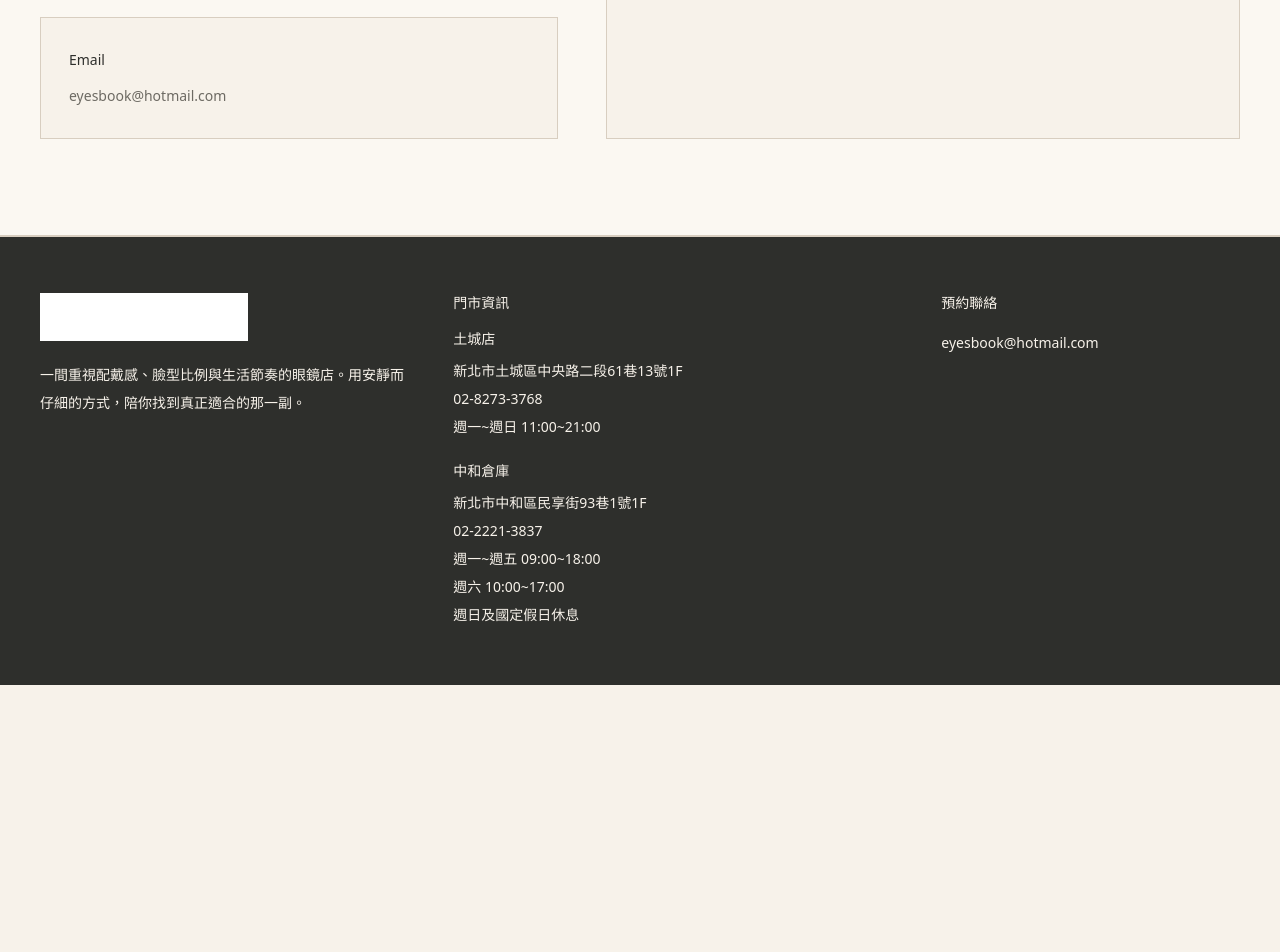
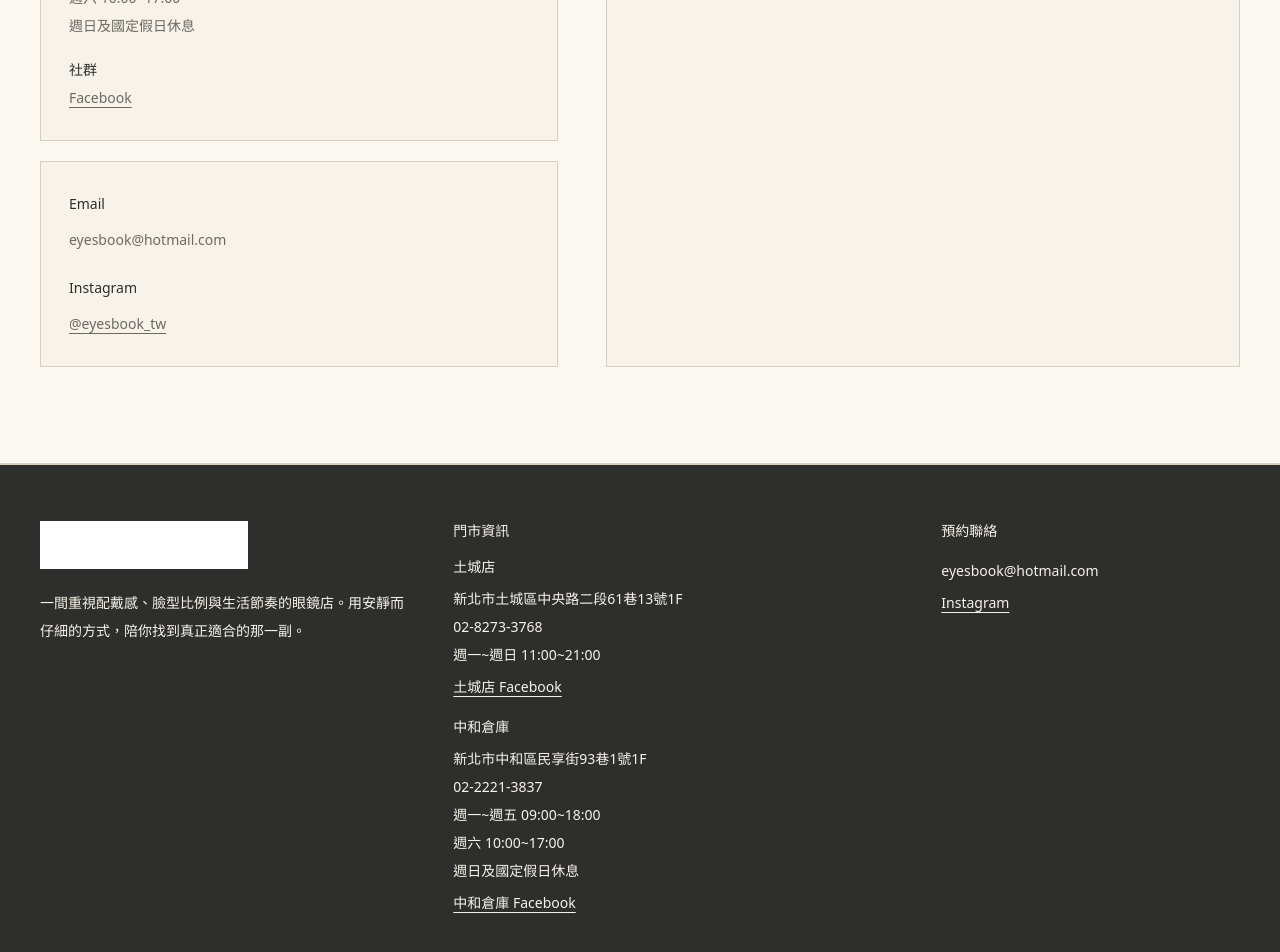
Before and after one commit to eyesbook/eyesbook, a Next.js app: page /contact in a window 1280 px wide. Shown: the part 1321-2273 px from the top of the page. Before the commit the page ends 2006 px from the top, so only its background shows below. Built offline with nearby package versions, Linux system fonts and the light colour scheme.

Commit message:
Add social media links

```diff
--- a/app/contact/page.tsx
+++ b/app/contact/page.tsx
@@ -7,13 +7,15 @@ const locations = [
     name: "土城店",
     phone: "02-8273-3768",
     address: "新北市土城區中央路二段61巷13號1F",
-    hours: ["週一~週日 11:00~21:00"]
+    hours: ["週一~週日 11:00~21:00"],
+    facebook: "https://www.facebook.com/eyesbooktuchang"
   },
   {
     name: "中和倉庫",
     phone: "02-2221-3837",
     address: "新北市中和區民享街93巷1號1F",
-    hours: ["週一~週五 09:00~18:00", "週六 10:00~17:00", "週日及國定假日休息"]
+    hours: ["週一~週五 09:00~18:00", "週六 10:00~17:00", "週日及國定假日休息"],
+    facebook: "https://www.facebook.com/eyesbook.eyewear/"
   }
 ];
 
@@ -75,12 +77,32 @@ export default function ContactPage() {
                       <p key={hour}>{hour}</p>
                     ))}
                   </div>
+                  <div>
+                    <p className="font-medium text-ink">社群</p>
+                    <a
+                      href={location.facebook}
+                      target="_blank"
+                      rel="noreferrer"
+                      className="underline underline-offset-4 transition hover:text-ink"
+                    >
+                      Facebook
+                    </a>
+                  </div>
                 </div>
               </article>
             ))}
             <div className="border border-line bg-paper p-7 text-sm leading-7 text-stone">
               <p className="font-medium text-ink">Email</p>
               <p className="mt-2">eyesbook@hotmail.com</p>
+              <p className="mt-5 font-medium text-ink">Instagram</p>
+              <a
+                href="https://www.instagram.com/eyesbook_tw/"
+                target="_blank"
+                rel="noreferrer"
+                className="mt-2 inline-flex underline underline-offset-4 transition hover:text-ink"
+              >
+                @eyesbook_tw
+              </a>
             </div>
           </div>
 
--- a/components/Footer.tsx
+++ b/components/Footer.tsx
@@ -24,6 +24,14 @@ export function Footer() {
               <p className="mt-2 leading-7">新北市土城區中央路二段61巷13號1F</p>
               <p className="leading-7">02-8273-3768</p>
               <p className="leading-7">週一~週日 11:00~21:00</p>
+              <a
+                href="https://www.facebook.com/eyesbooktuchang"
+                target="_blank"
+                rel="noreferrer"
+                className="mt-2 inline-flex text-paper underline underline-offset-4"
+              >
+                土城店 Facebook
+              </a>
             </div>
             <div>
               <p className="font-medium text-paper">中和倉庫</p>
@@ -32,12 +40,28 @@ export function Footer() {
               <p className="leading-7">週一~週五 09:00~18:00</p>
               <p className="leading-7">週六 10:00~17:00</p>
               <p className="leading-7">週日及國定假日休息</p>
+              <a
+                href="https://www.facebook.com/eyesbook.eyewear/"
+                target="_blank"
+                rel="noreferrer"
+                className="mt-2 inline-flex text-paper underline underline-offset-4"
+              >
+                中和倉庫 Facebook
+              </a>
             </div>
           </div>
         </div>
         <div className="text-sm text-paper/72">
           <p className="font-medium text-paper">預約聯絡</p>
           <p className="mt-4 leading-7">eyesbook@hotmail.com</p>
+          <a
+            href="https://www.instagram.com/eyesbook_tw/"
+            target="_blank"
+            rel="noreferrer"
+            className="mt-2 inline-flex text-paper underline underline-offset-4"
+          >
+            Instagram
+          </a>
         </div>
       </div>
     </footer>
```
